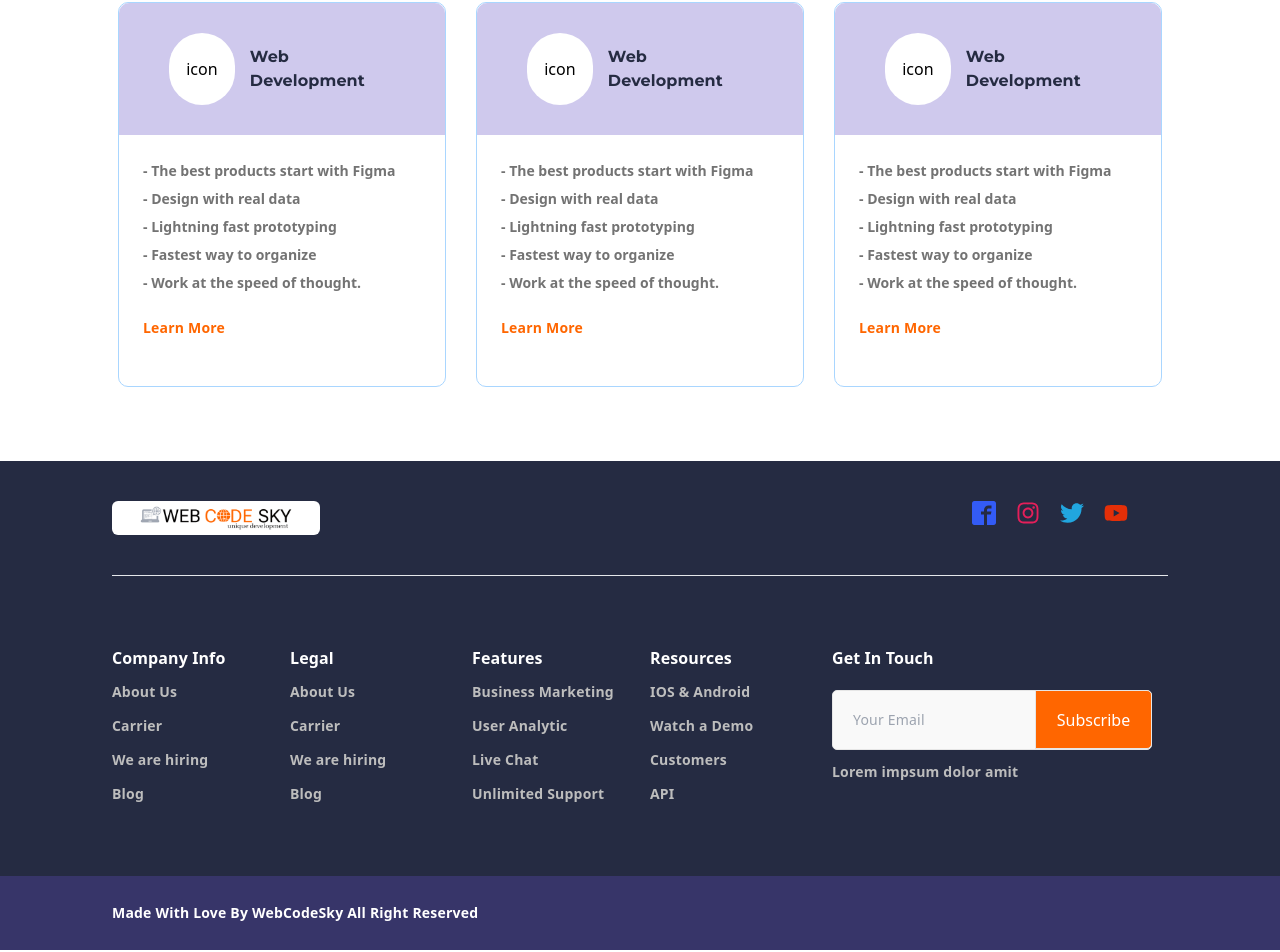
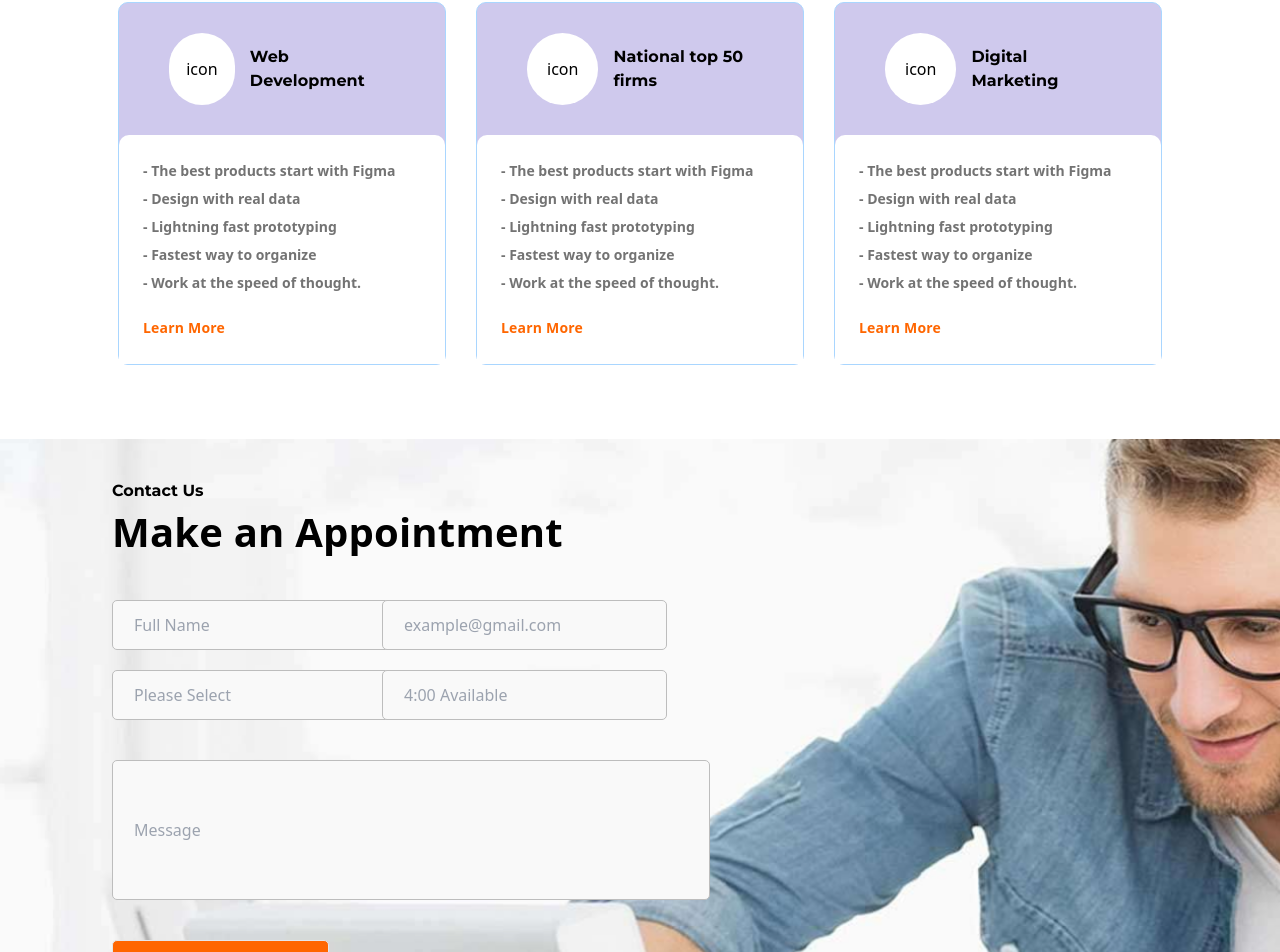
Before and after one commit to webcodesky/webcodesky-react, a React (Vite) app: page / in a window 1280 px wide. Shown: the part 5232-6184 px from the top of the page. Built offline with nearby package versions, Linux system fonts and the light colour scheme.

Commit message:
add 2 new section

```diff
--- /dev/null
+++ b/src/Pages/Home/Appointment/Appointment.jsx
@@ -0,0 +1,56 @@
+import Container from "../../../Components/Ui/Container/Container";
+import coverImage from "../../../assets/cover.png";
+
+const Appointment = () => {
+  return (
+    <div
+      className="bg-cover bg-center h-screen w-screen"
+      style={{ backgroundImage: `url(${coverImage})` }}
+    >
+      <Container>
+        <div className="grid grid-cols-2 gap-4">
+          <div className="">
+            <p className="pt-10 mont-bold text-[16px]">Contact Us</p>
+            <h1>Make an Appointment</h1>
+            <div className="grid grid-cols-2 gap-5 mb-10  mt-10">
+              <input
+                type="text"
+                placeholder="Full Name"
+                className="w-[285px] h-[50px] p-[10px_21px] flex items-center rounded-[5px] border border-[#BDBDBD] bg-[#F9F9F9]"
+              />
+              <input
+                type="mail"
+                placeholder="example@gmail.com"
+                className="w-[285px] h-[50px] p-[10px_21px] flex items-center rounded-[5px] border border-[#BDBDBD] bg-[#F9F9F9]"
+              />
+              <input
+                type="text"
+                id="please"
+                placeholder="Please Select"
+                className="w-[285px] h-[50px] p-[10px_21px] flex items-center rounded-[5px] border border-[#BDBDBD] bg-[#F9F9F9]"
+              />
+              <input
+                type="mail"
+                id="mail"
+                placeholder="4:00 Available"
+                className="w-[285px] h-[50px] p-[10px_21px] flex items-center rounded-[5px] border border-[#BDBDBD] bg-[#F9F9F9]"
+              />
+            </div>
+            <div>
+              <input
+                type="text"
+                id="message"
+                placeholder="Message"
+                className="w-[598px] h-[140px] p-[10px_21px] rounded-[5px] border border-[#BDBDBD] bg-[#F9F9F9]"
+              />
+            </div>
+            <button className="btn mt-10">Book Appointment</button>
+          </div>
+          <div></div>
+        </div>
+      </Container>
+    </div>
+  );
+};
+
+export default Appointment;
--- a/src/Pages/Home/ChooseUs/ChooseUs.jsx
+++ b/src/Pages/Home/ChooseUs/ChooseUs.jsx
@@ -14,19 +14,19 @@ const ChooseUs = () => {
       </div>
 
       <div className="flex flex-col md:flex-row gap-[30px] justify-center">
-        <div className="md:w-[328px] w-full md:h-[385px] border border-[#A9D6FF] rounded-[10px] mb-[74px]">
+        <div className="md:w-[328px] w-full h-full bg-[rgba(96,76,195,0.3)] border border-[#A9D6FF] rounded-[10px] mb-[74px]">
           {/* Icon and title */}
-          <div className="flex justify-center gap-[15px] px-[50px] py-[30px] items-center bg-[rgba(96,76,195,0.3)] rounded-t-[10px]">
-            <div className="flex w-[72px] h-[72px] justify-center items-center rounded-full bg-white">
+          <div className="flex justify-center gap-[15px] px-[50px] py-[30px] items-center  rounded-t-[10px]">
+            <div className="flex w-[72px] h-[72px] justify-center items-center [23px_20px_22.647px_20px] rounded-[200px] bg-white">
               icon
             </div>
-            <div className="mont-bold text-[#252B42] text-[16px]  leading-[24px] tracking-[0.1px]">
+            <div className="mont-bold text-[16px] font-bold leading-[24px] tracking-[0.1px]">
               Web Development
             </div>
           </div>
 
           {/* Card Content */}
-          <div className="p-6  bg-white space-y-3">
+          <div className="p-6 rounded-t-[10px] bg-white space-y-3">
             <ul className="text-[#737373] text-[14px] font-semibold leading-[24px] space-y-1 mb-5">
               <li>- The best products start with Figma</li>
               <li>- Design with real data</li>
@@ -39,19 +39,19 @@ const ChooseUs = () => {
             </span>
           </div>
         </div>
-        <div className="md:w-[328px] w-full md:h-[385px] border border-[#A9D6FF] rounded-[10px] mb-[74px]">
+        <div className="md:w-[328px] w-full h-full bg-[rgba(96,76,195,0.3)] border border-[#A9D6FF] rounded-[10px] mb-[74px]">
           {/* Icon and title */}
-          <div className="flex justify-center gap-[15px] px-[50px] py-[30px] items-center bg-[rgba(96,76,195,0.3)] rounded-t-[10px]">
-            <div className="flex w-[72px] h-[72px] justify-center items-center rounded-full bg-white">
+          <div className="flex justify-center gap-[15px] px-[50px] py-[30px] items-center  rounded-t-[10px]">
+            <div className="flex w-[72px] h-[72px] justify-center items-center p-[23px_20px_22.647px_20px] rounded-[200px] bg-white">
               icon
             </div>
-            <div className="mont-bold text-[#252B42] text-[16px]  leading-[24px] tracking-[0.1px]">
-              Web Development
+            <div className="mont-bold text-[16px] font-bold leading-[24px] tracking-[0.1px]">
+              National top 50 firms
             </div>
           </div>
 
           {/* Card Content */}
-          <div className="p-6  bg-white space-y-3">
+          <div className="p-6 rounded-t-[10px] bg-white space-y-3">
             <ul className="text-[#737373] text-[14px] font-semibold leading-[24px] space-y-1 mb-5">
               <li>- The best products start with Figma</li>
               <li>- Design with real data</li>
@@ -64,19 +64,19 @@ const ChooseUs = () => {
             </span>
           </div>
         </div>
-        <div className="md:w-[328px] w-full md:h-[385px] border border-[#A9D6FF] rounded-[10px] mb-[74px]">
+        <div className="md:w-[328px] w-full h-full bg-[rgba(96,76,195,0.3)] border border-[#A9D6FF] rounded-[10px] mb-[74px]">
           {/* Icon and title */}
-          <div className="flex justify-center gap-[15px] px-[50px] py-[30px] items-center bg-[rgba(96,76,195,0.3)] rounded-t-[10px]">
-            <div className="flex w-[72px] h-[72px] justify-center items-center rounded-full bg-white">
+          <div className="flex justify-center gap-[15px] px-[50px] py-[30px] items-center  rounded-t-[10px]">
+            <div className="flex w-[72px] h-[72px] justify-center items-center p-[23px_20px_22.647px_20px] rounded-[200px] bg-white">
               icon
             </div>
-            <div className="mont-bold text-[#252B42] text-[16px]  leading-[24px] tracking-[0.1px]">
-              Web Development
+            <div className="mont-bold text-[16px] font-bold leading-[24px] tracking-[0.1px]">
+              Digital Marketing
             </div>
           </div>
 
           {/* Card Content */}
-          <div className="p-6  bg-white space-y-3">
+          <div className="p-6 rounded-t-[10px] bg-white space-y-3">
             <ul className="text-[#737373] text-[14px] font-semibold leading-[24px] space-y-1 mb-5">
               <li>- The best products start with Figma</li>
               <li>- Design with real data</li>
--- /dev/null
+++ b/src/Pages/Home/Consulting/Consulting.jsx
@@ -0,0 +1,17 @@
+import Container from "../../../Components/Ui/Container/Container";
+
+const Consulting = () => {
+    return (
+        <Container>
+          <div className="flex justify-between items-center">
+          <div> <h1 className="pt-10 pb-2.5">Consulting Agency For Your Business</h1>
+           <p className="mont pb-[45px]">the quick fox jumps over the lazy dog</p></div>
+           <div>
+            <button className="btn">Contact Us</button>
+           </div>
+          </div>
+        </Container>
+    );
+};
+
+export default Consulting;
--- a/src/Pages/Home/Home/Home.jsx
+++ b/src/Pages/Home/Home/Home.jsx
@@ -1,5 +1,7 @@
+import Appointment from "../Appointment/Appointment";
 import Banner from "../Banner/Banner";
 import ChooseUs from "../ChooseUs/ChooseUs";
+import Consulting from "../Consulting/Consulting";
 import MeetOurTeam from "../MeetOurTeam/MeetOurTeam";
 import PeopleSaying from "../PeopleSaying/PeopleSaying";
 import PopularServices from "../PopularServices/PopularServices";
@@ -14,6 +16,8 @@ const Home = () => {
       <ServiceVideo />
       <MeetOurTeam />
       <ChooseUs />
+      <Appointment />
+      <Consulting />
     </div>
   );
 };
```
Also changed, not shown: src/assets/cover.png (added).
